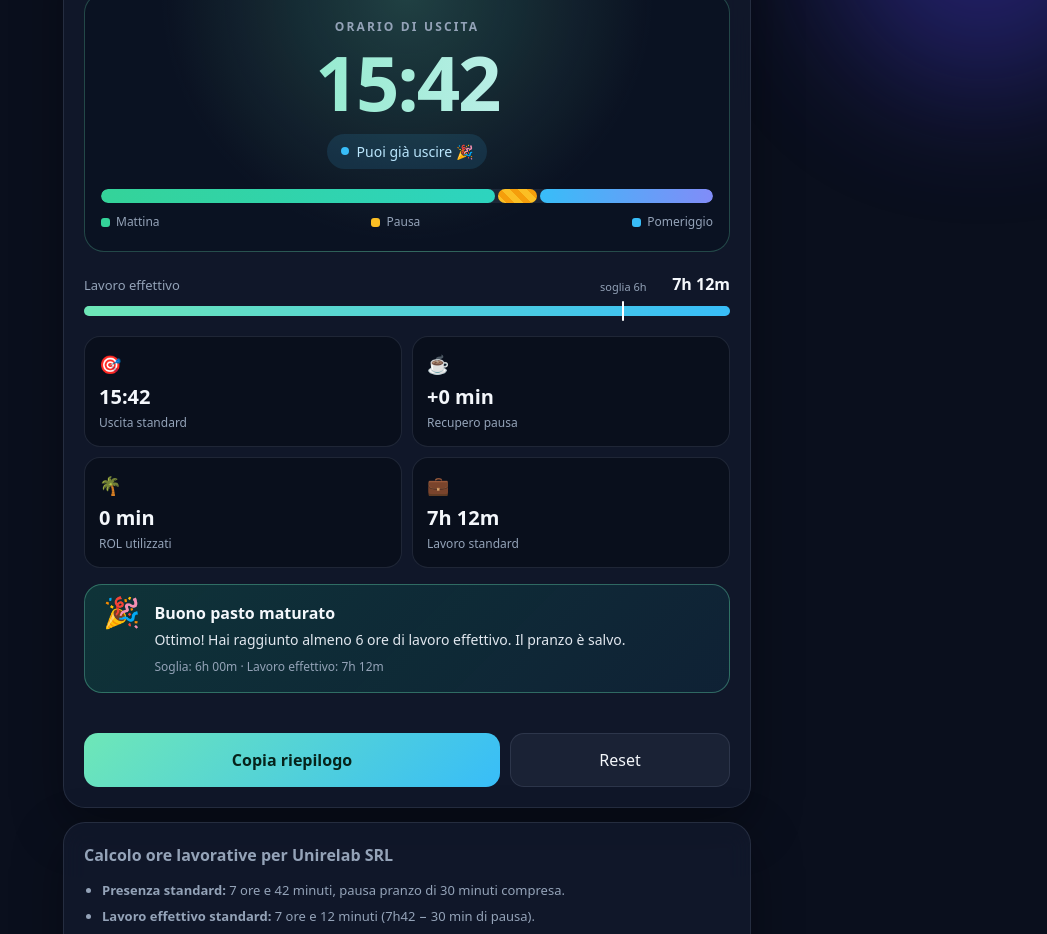
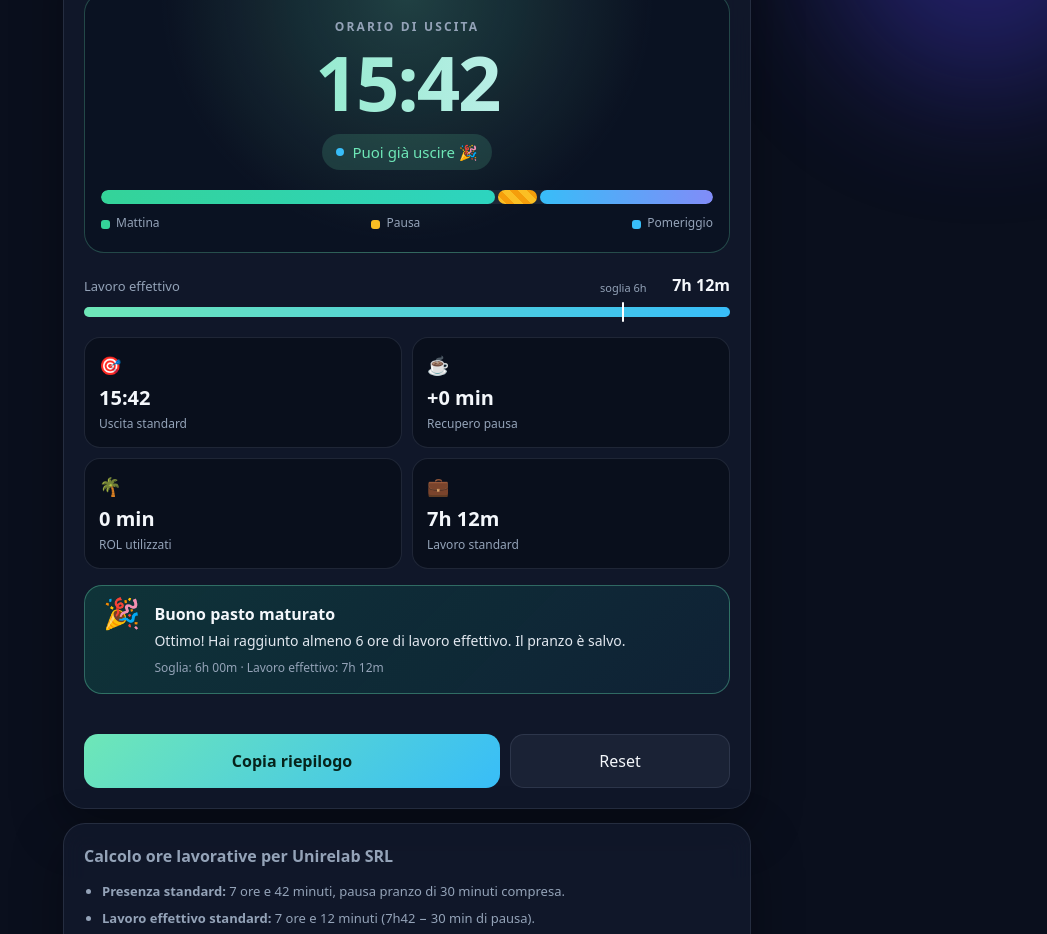
Before and after one commit to angelopalazzo/Timbratura, a plain HTML site: page index.html in a window 1280 px wide. Shown: the part 840-1774 px from the top of the page, without its empty margins (233-1280 px from the left). Drawn offline with Linux system fonts and the light colour scheme.

Commit message:
Aggiungi conto alla rovescia in tempo reale per l'uscita
Co-Authored-By: Claude Haiku 5.5 <noreply@anthropic.com>

Claude-Session: https://claude.ai/code/session_01N6uPUf1txNM4owZRYbWDcy

```diff
--- a/index.html
+++ b/index.html
@@ -68,7 +68,8 @@ input:focus{border-color:var(--accent);box-shadow:0 0 0 4px rgba(110,231,183,.15
 .exit.flash{animation:flash .45s ease}
 @keyframes flash{from{filter:brightness(1.7)}}
 .countdown{display:inline-flex;align-items:center;gap:8px;margin-top:8px;padding:7px 14px;border-radius:999px;
-  background:rgba(56,189,248,.12);color:#bae6fd;font-size:14px}
+  background:rgba(56,189,248,.12);color:#bae6fd;font-size:15px;font-variant-numeric:tabular-nums}
+.countdown.done{background:rgba(110,231,183,.15);color:var(--accent)}
 .dot{width:8px;height:8px;border-radius:50%;background:var(--accent2);animation:ping 1.8s infinite}
 @keyframes ping{70%{box-shadow:0 0 0 10px rgba(56,189,248,0)}0%{box-shadow:0 0 0 0 rgba(56,189,248,.6)}}
 
@@ -174,7 +175,7 @@ button.secondary{flex:1;border:1px solid var(--line);background:rgba(148,163,184
   <div class="result">
     <div class="eyebrow">Orario di uscita</div>
     <div class="exit" id="exit">15:42</div>
-    <div class="countdown"><span class="dot"></span><span id="countText">—</span></div>
+    <div class="countdown" id="countBox"><span class="dot"></span><span id="countText">—</span></div>
 
     <div class="timeline">
       <div class="bar" aria-hidden="true">
@@ -247,13 +248,20 @@ function mealJoke(rol){
   return 'Hai scelto '+duration(rol)+' di libertà. Peccato: oggi il pranzo è sponsorizzato dal tuo portafoglio. 😂';
 }
 
-function countdownText(exit){
-  const d = new Date();
-  const now = d.getHours()*60 + d.getMinutes();
-  const diff = exit - now;
-  return diff > 0 ? `Mancano ${duration(diff)} all'uscita` : 'Puoi già uscire 🎉';
+function fmtHMS(sec){
+  const h=Math.floor(sec/3600), m=Math.floor(sec%3600/60), s=sec%60;
+  return [h,m,s].map(n=>String(n).padStart(2,'0')).join(':');
 }
-setInterval(()=>{ if(lastExit!==null) $('countText').textContent = countdownText(lastExit); }, 30000);
+function refreshCountdown(){
+  if(lastExit===null) return;
+  const d=new Date();
+  const nowSec=d.getHours()*3600+d.getMinutes()*60+d.getSeconds();
+  const diff=lastExit*60-nowSec;
+  const done=diff<=0;
+  $('countText').textContent = done ? 'Puoi già uscire 🎉' : `Mancano ${fmtHMS(diff)} all'uscita`;
+  $('countBox').classList.toggle('done',done);
+}
+setInterval(refreshCountdown,1000);
 
 function update(){
   summary = '';
@@ -281,7 +289,7 @@ function update(){
   const exitEl=$('exit');
   exitEl.textContent=fmt(exit);
   exitEl.classList.remove('flash'); void exitEl.offsetWidth; exitEl.classList.add('flash');
-  $('countText').textContent=countdownText(exit);
+  refreshCountdown();
 
   $('segM').style.flexGrow=Math.max(0,out-start);
   $('segL').style.flexGrow=breakMinutes;
```
